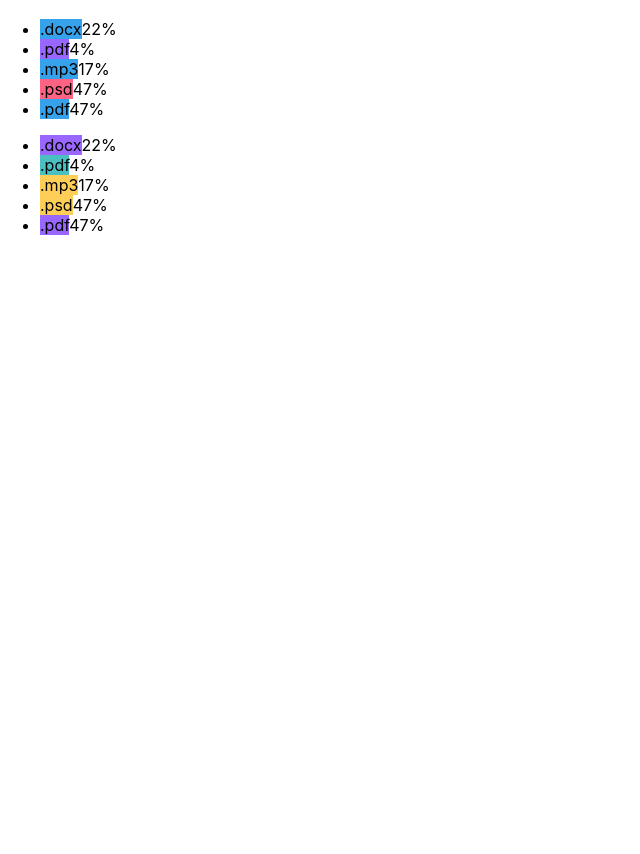
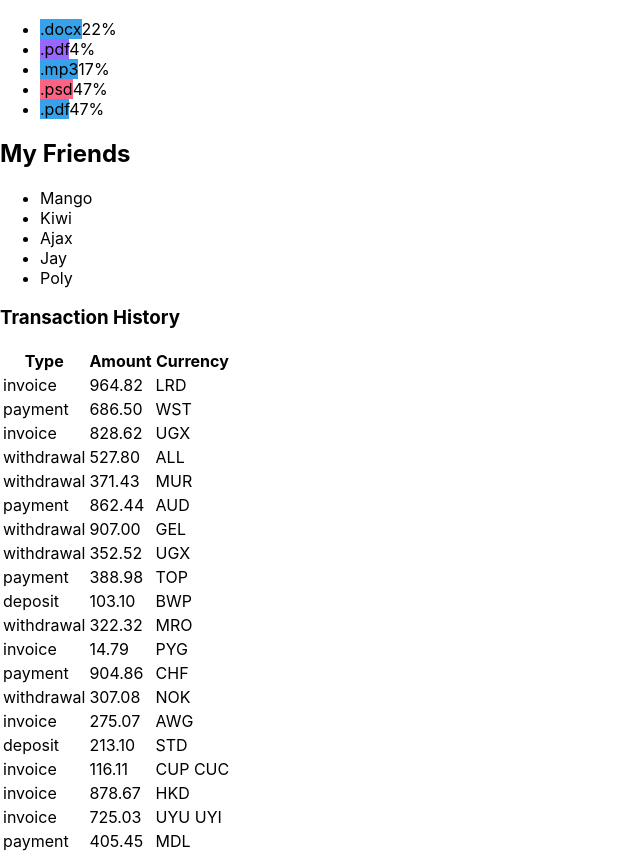
Before and after one commit to IgorKryvenko56/goit-react-hw-01-components, a React (Create React App) app: page / in a window 1280 px wide. Shown: the part 600-1454 px from the top of the page, without its empty margins (0-640 px from the left). Before the commit the page ends 851 px from the top, so only its background shows below. Built offline with nearby package versions, Linux system fonts and the light colour scheme.

Commit message:
ReactHW-01 transactions created

```diff
--- a/jsconfig.json
+++ b/jsconfig.json
@@ -2,5 +2,5 @@
   "compilerOptions": {
     "baseUrl": "src"
   },
-  "include": ["src"]
+  "include": ["src", "src/components/.TransactionHistory.jsx"]
 }
--- a/src/components/App.jsx
+++ b/src/components/App.jsx
@@ -3,6 +3,8 @@
 import Statistics from './Statistics/Statistics.jsx';
 import FriendList from './FriendList';
 import FriendListItem from './FriendListItem';
+import TransactionHistory from './TransactionHistory';
+import transactions from './transactions.json';
 import user from './user.json';
 import data from './data.json';
 import friends from './friends.json';
@@ -20,7 +22,13 @@
 
       <h1>Statistics</h1>
       <Statistics title="Upload stats" stats={data} />
-       <Statistics stats={data} />
+
+      <h2>My Friends</h2>
+      <FriendList friends={friends} />
+      <div>
+        <h3>Transaction History</h3>
+        <TransactionHistory items={transactions} />
+      </div>
     </div>
   );
 };
--- a/src/components/FriendList.jsx
+++ b/src/components/FriendList.jsx
@@ -7,7 +7,7 @@
     <div>
       <ul className="friend-list">
         {friends.map((friend, index) => (
-          <li key={index}>{friend}</li>
+          <li key={index}>{friend.name}</li>
         ))}
       </ul>
     </div>
--- /dev/null
+++ b/src/components/TransactionHistory.jsx
@@ -0,0 +1,26 @@
+import React from 'react';
+
+const TransactionHistory = ({ items }) => {
+  return (
+    <table className="transaction-history">
+      <thead>
+        <tr>
+          <th>Type</th>
+          <th>Amount</th>
+          <th>Currency</th>
+        </tr>
+      </thead>
+      <tbody>
+        {items.map((item) => (
+          <tr key={item.id}>
+            <td>{item.type}</td>
+            <td>{item.amount}</td>
+            <td>{item.currency}</td>
+          </tr>
+        ))}
+      </tbody>
+    </table>
+  );
+};
+
+export default TransactionHistory;
--- a/src/components/friends.json
+++ b/src/components/friends.json
@@ -1,31 +1,31 @@
 [
   {
     "avatar": "https://cdn-icons-png.flaticon.com/512/1998/1998592.png",
-    "nam": "Mango",
+    "name": "Mango",
     "isOnline": true,
     "id": 1812
   },
   {
     "avatar": "https://cdn-icons-png.flaticon.com/512/616/616438.png",
-    "nam": "Kiwi",
+    "name": "Kiwi",
     "isOnline": false,
     "id": 1137
   },
   {
     "avatar": "https://cdn-icons-png.flaticon.com/512/1623/1623681.png",
-    "nam": "Ajax",
+    "name": "Ajax",
     "isOnline": true,
     "id": 1213
   },
   {
     "avatar": "https://cdn-icons-png.flaticon.com/512/2977/2977285.png",
-    "nam": "Jay",
+    "name": "Jay",
     "isOnline": true,
     "id": 1714
   },
   {
     "avatar": "https://cdn-icons-png.flaticon.com/512/1998/1998749.png",
-    "nam": "Poly",
+    "name": "Poly",
     "isOnline": false,
     "id": 1284
   }
--- /dev/null
+++ b/src/components/transactions.json
@@ -0,0 +1,122 @@
+[
+  {
+    "id": "1e0700a2-5183-4291-85cc-2065a036a683",
+    "type": "invoice",
+    "amount": "964.82",
+    "currency": "LRD"
+  },
+  {
+    "id": "a30f821b-4d25-4ff0-abdd-e340b3f0dd2b",
+    "type": "payment",
+    "amount": "686.50",
+    "currency": "WST"
+  },
+  {
+    "id": "44dca67a-8e5a-4798-bf8e-b15efd4e1abd",
+    "type": "invoice",
+    "amount": "828.62",
+    "currency": "UGX"
+  },
+  {
+    "id": "ea8ed3dc-2b68-4a53-905a-53ecb0adef33",
+    "type": "withdrawal",
+    "amount": "527.80",
+    "currency": "ALL"
+  },
+  {
+    "id": "ea76146a-0b00-4b80-bc02-a8c822176712",
+    "type": "withdrawal",
+    "amount": "371.43",
+    "currency": "MUR"
+  },
+  {
+    "id": "63ca02f9-d637-46b5-9237-f3b24425e029",
+    "type": "payment",
+    "amount": "862.44",
+    "currency": "AUD"
+  },
+  {
+    "id": "ed0263e8-59a5-4bf1-87e0-2bb88e53dc34",
+    "type": "withdrawal",
+    "amount": "907.00",
+    "currency": "GEL"
+  },
+  {
+    "id": "6013bad0-750c-4691-8bc2-d8f2b43969c4",
+    "type": "withdrawal",
+    "amount": "352.52",
+    "currency": "UGX"
+  },
+  {
+    "id": "252c7be4-8b06-4fa7-8d42-61fb835b70d5",
+    "type": "payment",
+    "amount": "388.98",
+    "currency": "TOP"
+  },
+  {
+    "id": "4eaab41b-b967-40ac-82ed-85fc66f646f1",
+    "type": "deposit",
+    "amount": "103.10",
+    "currency": "BWP"
+  },
+  {
+    "id": "9648a350-8469-42d5-8bf3-18090de5fe67",
+    "type": "withdrawal",
+    "amount": "322.32",
+    "currency": "MRO"
+  },
+  {
+    "id": "9c5c25fb-1a95-4b2f-8d1f-4c4426d677cc",
+    "type": "invoice",
+    "amount": "14.79",
+    "currency": "PYG"
+  },
+  {
+    "id": "43ef232c-80e9-4d6f-b48a-b22405620de3",
+    "type": "payment",
+    "amount": "904.86",
+    "currency": "CHF"
+  },
+  {
+    "id": "5161682e-e620-4019-ab0a-24ceb10fbd20",
+    "type": "withdrawal",
+    "amount": "307.08",
+    "currency": "NOK"
+  },
+  {
+    "id": "7b119d71-42e6-4c42-a141-6818b07bb9ff",
+    "type": "invoice",
+    "amount": "275.07",
+    "currency": "AWG"
+  },
+  {
+    "id": "a4f65722-65c4-4c28-b1f4-b8ed988bb205",
+    "type": "deposit",
+    "amount": "213.10",
+    "currency": "STD"
+  },
+  {
+    "id": "c6e5784b-0ca3-48d6-86e5-b5128af5a523",
+    "type": "invoice",
+    "amount": "116.11",
+    "currency": "CUP CUC"
+  },
+  {
+    "id": "c9ebed6a-3a02-4b49-ac0d-0534b51f2bfd",
+    "type": "invoice",
+    "amount": "878.67",
+    "currency": "HKD"
+  },
+  {
+    "id": "a4a98b0e-b22c-438b-9f83-de2df52110c8",
+    "type": "invoice",
+    "amount": "725.03",
+    "currency": "UYU UYI"
+  },
+  {
+    "id": "b39bfa7a-0166-4c47-94d6-87d20590f746",
+    "type": "payment",
+    "amount": "405.45",
+    "currency": "MDL"
+  }
+]
```
Lines whose indentation alone changed are shown as unchanged.
